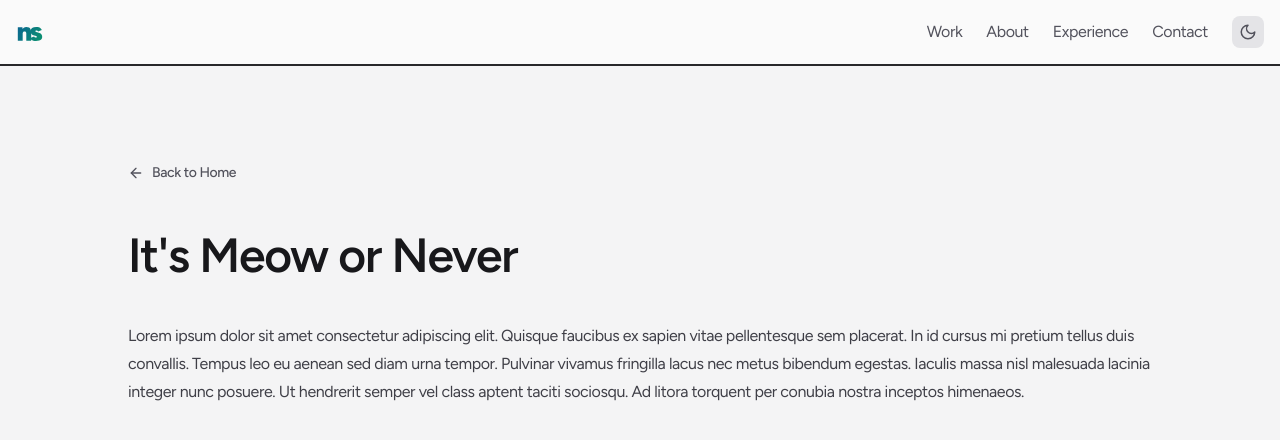
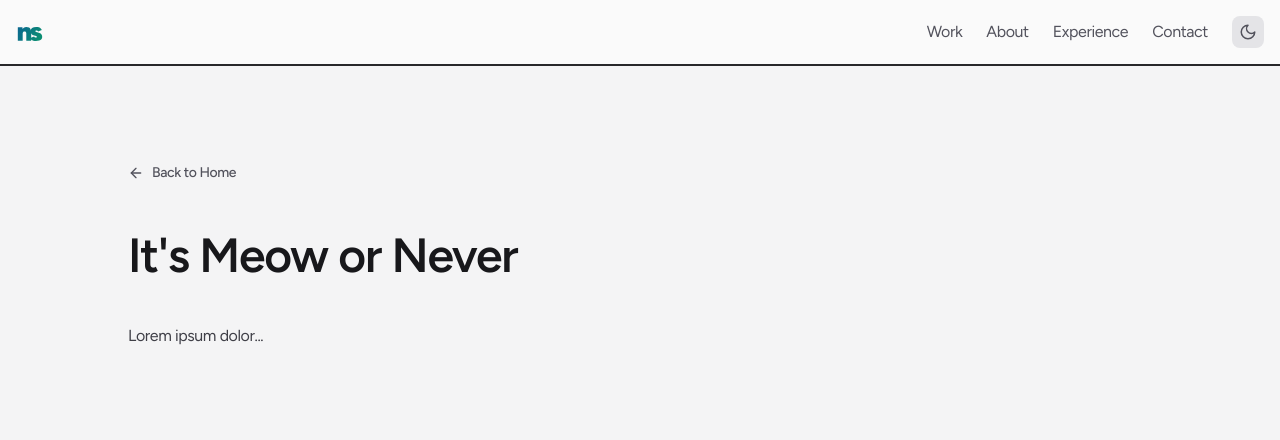
Before and after one commit to nthsm/portfolio, a Next.js app: page /itsmeowornever in a window 1280 px wide. Shown: the top 440 px of the page. Built offline with nearby package versions, Linux system fonts and the light colour scheme.

Commit message:
Update page.mdx

```diff
--- a/app/(posts)/itsmeowornever/page.mdx
+++ b/app/(posts)/itsmeowornever/page.mdx
@@ -1,14 +1,10 @@
 ---
 title: "It's Meow or Never"
-description: 'A website concept that focuses on improving readability and navigation for the cat adoption website, IMON.'
+description: 'A website redesign for a Tallahassee animal rescue, focused on creating a modern, mobile-first experience to streamline the adoption and donation process.'
 image: ''
 date: ''
 ---
 
 # It's Meow or Never
 
-Lorem ipsum dolor sit amet consectetur adipiscing elit.
-Quisque faucibus ex sapien vitae pellentesque sem placerat. In id cursus mi pretium tellus duis convallis.
-Tempus leo eu aenean sed diam urna tempor. Pulvinar vivamus fringilla lacus nec metus bibendum egestas.
-Iaculis massa nisl malesuada lacinia integer nunc posuere. Ut hendrerit semper vel class aptent taciti sociosqu.
-Ad litora torquent per conubia nostra inceptos himenaeos.
+Lorem ipsum dolor...
```
